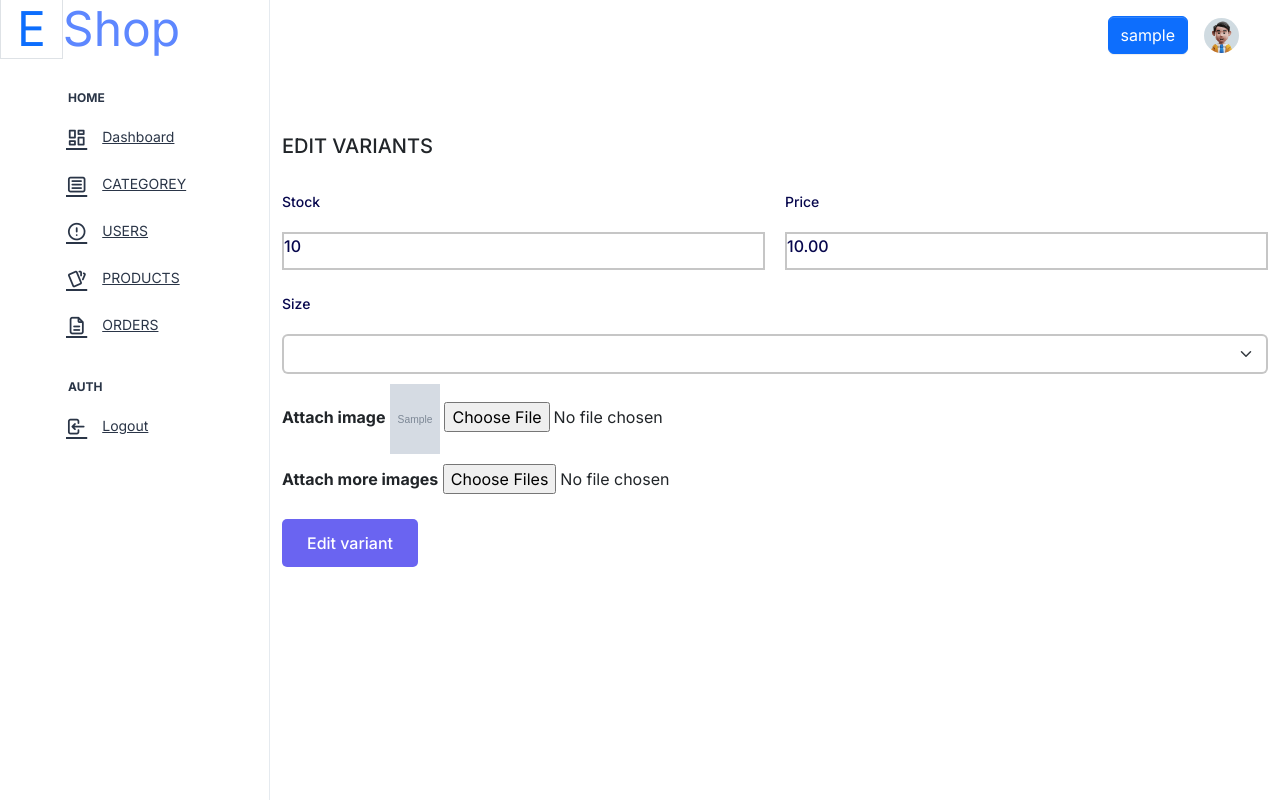
After one commit to Athul-Rajagopal/E-shop, a Django app: page /edit-variant/1 in a window 1280 px wide. The commit adds this page. Run offline with Django 4.2, Linux system fonts and the light colour scheme; a user stored in the database is signed in; tables that the repository leaves empty hold one stand-in row (values such as "Sample post"); grey boxes marked "Sample" are stand-in pictures; lists and menus that the app fills with data are empty; some libraries are stand-ins or nearby versions.

Commit message:
product management, and catrgoey management were completed on admin side

```diff
--- a/eshop/admin_panel/urls.py
+++ b/eshop/admin_panel/urls.py
@@ -10,7 +10,8 @@ urlpatterns = [
     path('admin-logout', views.admin_logout, name='admin_logout'),
     path('category', views.category, name='category'),
     path('add-category', views.add_category, name='add_category'),
-    path('dlt-category/<int:id>', views.dlt_category, name='dlt_category'),
+    path('disable-category/<int:id>', views.disable_category, name='disable_category'),
+    path('enable-category/<int:id>', views.enable_category, name='enable_category'),
     path('products', views.products, name='products'),
     path('view-product/<int:product_id>', views.view_product, name='view_product'),
     path('add-product', views.add_product, name='add_product'),
@@ -18,5 +19,8 @@ urlpatterns = [
     path('disable-variant/<int:variant_id>', views.disable_variant, name='disable_variant'),
     path('enable-variant/<int:variant_id>', views.enable_variant, name='enable_variant'),
     path('disable-product/<int:product_id>', views.disable_product, name='disable_product'),
-    path('enable-product/<int:product_id>', views.enable_product, name='enable_product')
+    path('enable-product/<int:product_id>', views.enable_product, name='enable_product'),
+    path('edit-category/<int:category_id>', views.edit_category, name='edit_category'),
+    path('edit-product/<int:product_id>', views.edit_product, name='edit_product'),
+    path('edit-variant/<int:variant_id>', views.edit_variant, name='edit_variant')
 ]
--- a/eshop/admin_panel/views.py
+++ b/eshop/admin_panel/views.py
@@ -7,6 +7,8 @@ from store.models import CategoryTable, ProductTable, ProductVariant, Brands, Si
 
 # Create your views here.
 def admin_login(request):
+    if request.user.is_superuser and request.user.is_authenticated:
+        return render(request, 'admin_panel/adminHome.html')
     if request.method == 'POST':
         username = request.POST['username']
         password = request.POST['pass1']
@@ -85,10 +87,19 @@ def add_category(request):
             return redirect('category')
 
 
-def dlt_category(request, id):
+def disable_category(request, id):
     if request.user.is_superuser:
         cat = CategoryTable.objects.get(id=id)
-        cat.delete()
+        cat.is_active = False
+        cat.save()
+        return redirect('category')
+
+
+def enable_category(request, id):
+    if request.user.is_superuser:
+        cat = CategoryTable.objects.get(id=id)
+        cat.is_active = True
+        cat.save()
         return redirect('category')
 
 
@@ -163,6 +174,42 @@ def add_product(request):
         return render(request, 'admin_panel/add_product.html', context)
 
 
+def edit_product(request, product_id):
+    if request.user.is_superuser:
+        product = ProductTable.objects.get(id=product_id)
+        catagories = CategoryTable.objects.all()
+        brands = Brands.objects.all()
+        sizes = Size.objects.all()
+
+        context = {
+            'brands': brands,
+            'catagories': catagories,
+            'sizes': sizes,
+            'product': product
+        }
+
+        if request.method == "POST":
+            product_name = request.POST['product_name']
+            category = request.POST['category']
+            brand = request.POST['brand']
+            description = request.POST['description']
+
+            category_id = CategoryTable.objects.get(name=category)
+            brand_id = Brands.objects.get(name=brand)
+
+            product.name = product_name
+            product.category = category_id
+            product.brandName = brand_id
+            product.description = description
+
+            product.save()
+            return redirect('products')
+
+        return render(request, 'admin_panel/edit-product.html', context)
+    else:
+        return redirect('admin_home')
+
+
 def add_variant(request, product_id):
     if request.user.is_superuser:
         if request.method == 'POST':
@@ -188,6 +235,8 @@ def add_variant(request, product_id):
             'product_id': product_id
         }
         return render(request, 'admin_panel/add-variant.html', context)
+    else:
+        return redirect('admin_home')
 
 
 def disable_variant(request, variant_id):
@@ -220,3 +269,51 @@ def enable_product(request, product_id):
         product.is_active = True
         product.save()
         return redirect('products')
+
+
+def edit_category(request, category_id):
+    if request.user.is_superuser:
+        category = CategoryTable.objects.get(id=category_id)
+
+        if request.method == 'POST':
+            category_name = request.POST['category_name']
+            image = request.FILES['image']
+
+            category.name = category_name
+            category.image = image
+            category.save()
+
+            return redirect('category')
+
+        return render(request, 'admin_panel/edit-category.html', {'category': category})
+    else:
+        return redirect('admin_home')
+
+
+def edit_variant(request, variant_id):
+    if request.user.is_superuser:
+        variant = ProductVariant.objects.get(id=variant_id)
+
+        if request.method == 'POST':
+            stock = request.POST['stock']
+            size = request.POST['size']
+            price = request.POST['price']
+            variant_image = request.FILES['variant_image']
+            variant_images = request.FILES.getlist('variant_images')
+
+            size_id = Size.objects.get(size=size)
+
+            variant.stock = stock
+            variant.size = size_id
+            variant.price = price
+            variant.display_image = variant_image
+            # variant.save()
+            VariantImage.objects.filter(product_variant=variant).delete()
+
+            for image in variant_images:
+                variant_image = VariantImage.objects.create(product_variant=variant, display_image=image)
+                variant_image.save()
+
+            return redirect('products')
+
+        return render(request, 'admin_panel/edit-variant.html', {'variant': variant})
--- a/eshop/templates/admin_panel/add-variant.html
+++ b/eshop/templates/admin_panel/add-variant.html
@@ -54,7 +54,7 @@ home
 
     <div style="display: flex;">
         <button class="formbold-btn" type="submit">
-            Add Product
+            Add Variant
         </button>
     </div>
 
--- /dev/null
+++ b/eshop/templates/admin_panel/edit-variant.html
@@ -0,0 +1,185 @@
+{%extends 'admin_panel/adminbase.html'%}
+{% load static %}
+{% block title %}
+home
+{% endblock %}
+{% block content %}
+{% block name %}
+<a href="" target="_blank" class="btn btn-primary">{{request.user}}</a>
+{% endblock %}
+<br>
+<br>
+<br>
+<br>
+<br>
+<div class="container">
+  <h5>EDIT VARIANTS</h5>
+    <br>
+<form action="{% url 'edit_variant' variant.id %}" method="POST" enctype="multipart/form-data">
+    {% csrf_token %}
+    <div class="formbold-input-flex">
+
+         <div>
+            <input type="text" name="stock"  class="formbold-form-input" value="{{variant.stock}}">
+            <label  class="formbold-form-label"> Stock </label>
+        </div>
+        <div>
+            <input type="text" name="price"  class="formbold-form-input" value="{{variant.price}}">
+            <label  class="formbold-form-label"> Price </label>
+        </div>
+    </div>
+    <div class="formbold-textarea">
+        <select class="form-select" aria-label="Default select example" name="size"  style="border: 2px solid rgba(128, 128, 128, 0.448); margin-bottom:10px;">
+            <option selected>{{variant.size}}</option>
+            {% for size in sizes %}
+                <option value="{{size.id}}">{{size.size}}</option>
+            {% endfor %}
+        </select>
+        <label  class="formbold-form-label"> Size </label>
+    </div>
+
+       <b> Attach image</b>
+        <img src="{{ variant.display_image.url }}" alt="Variant Image" style="height:70px;width:50px;">
+        <label  >
+            <input type="file" name="variant_image"   style="margin-top: 10px;" value="{{variant.display_image.url}}">
+
+        </label>
+    <br>
+
+    <b>Attach more images</b>
+     <input type="file" name="variant_images" id="upload"  multiple style="margin-top: 10px;">
+
+    {% for variant_image in variant.VariantImage_set.all %}
+    <img src="{{ variant_image.display_image.url }}" alt="Variant Image">
+    {% endfor %}
+
+
+    <div style="display: flex;">
+        <button class="formbold-btn" type="submit">
+            Edit variant
+        </button>
+    </div>
+
+  </form>
+
+</div>
+  <style>
+    @import url('https://fonts.googleapis.com/css2?family=Inter:wght@400;500;600;700&display=swap');
+    * {
+      margin: 0;
+      padding: 0;
+      box-sizing: border-box;
+    }
+    body {
+      font-family: "Inter", sans-serif;
+    }
+    .formbold-main-wrapper {
+      display: flex;
+      align-items: center;
+      justify-content: center;
+      padding: 30px 48px;
+    }
+
+    .formbold-form-wrapper {
+      margin: 0 auto;
+      max-width: 730px;
+      width: 100%;
+
+    }
+
+    .formbold-input-flex {
+      display: flex;
+      gap: 20px;
+      margin-bottom: 22px;
+    }
+    .formbold-input-flex > div {
+      width: 50%;
+      display: flex;
+      flex-direction: column-reverse;
+    }
+    .formbold-textarea {
+      display: flex;
+      flex-direction: column-reverse;
+    }
+
+    .formbold-form-input {
+      width: 100%;
+      padding-bottom: 10px;
+      border: 2px solid rgba(128, 128, 128, 0.448);
+
+      background: #FFFFFF;
+      font-weight: 500;
+      font-size: 16px;
+      color: #07074D;
+      outline: none;
+      resize: none;
+    }
+    .formbold-form-input::placeholder {
+      color: #536387;
+    }
+    .formbold-form-input:focus {
+      border-color: #6A64F1;
+    }
+    .formbold-form-label {
+      color: #07074D;
+      font-weight: 500;
+      font-size: 14px;
+      line-height: 24px;
+      display: block;
+      margin-bottom: 18px;
+    }
+    .formbold-form-input:focus + .formbold-form-label {
+      color: #6A64F1;
+    }
+
+    .formbold-input-file {
+      margin-top: 30px;
+    }
+    .formbold-input-file input[type="file"] {
+      position: absolute;
+      top: 6px;
+      left: 0;
+      z-index: -1;
+    }
+    .formbold-input-file .formbold-input-label {
+      display: flex;
+      align-items: center;
+      gap: 10px;
+      position: relative;
+    }
+
+    .formbold-filename-wrapper {
+      display: flex;
+      flex-direction: column;
+      gap: 6px;
+      margin-bottom: 22px;
+    }
+    .formbold-filename {
+      display: flex;
+      align-items: center;
+      justify-content: space-between;
+      font-size: 14px;
+      line-height: 24px;
+      color: #536387;
+    }
+    .formbold-filename svg {
+      cursor: pointer;
+    }
+
+    .formbold-btn {
+      font-size: 16px;
+      border-radius: 5px;
+      padding: 12px 25px;
+      border: none;
+      font-weight: 500;
+      background-color: #6A64F1;
+      color: white;
+      cursor: pointer;
+      margin-top: 25px;
+    }
+    .formbold-btn:hover {
+      box-shadow: 0px 3px 8px rgba(0, 0, 0, 0.05);
+    }
+
+  </style>
+  {% endblock %}
--- a/eshop/templates/admin_panel/product.html
+++ b/eshop/templates/admin_panel/product.html
@@ -70,7 +70,7 @@ home
                   {% endif %}
                   <td>
                     <div >
-                        <a href="" class="btn btn-primary">Edit</a>
+                        <a href="{% url 'edit_product' product.id  %}" class="btn btn-primary">Edit</a>
                     </div>
                   </td>
 
--- a/eshop/templates/admin_panel/view_product.html
+++ b/eshop/templates/admin_panel/view_product.html
@@ -64,7 +64,7 @@ view-product
                   {% endif %}
                   <td>
                     <div >
-                        <a href="" class="btn btn-primary">Edit</a>
+                        <a href="{% url 'edit_variant' variant.id %}" class="btn btn-primary">Edit</a>
                     </div>
                   </td>
                 </tr>
```
Also changed, not shown: eshop/templates/admin_panel/category.html (+11 -5 lines), eshop/templates/admin_panel/edit-category.html (added, +42 -0 lines), eshop/templates/admin_panel/edit-product.html (added, +182 -0 lines), eshop/media/product_image/formal5.webp (added), 2 other files.
